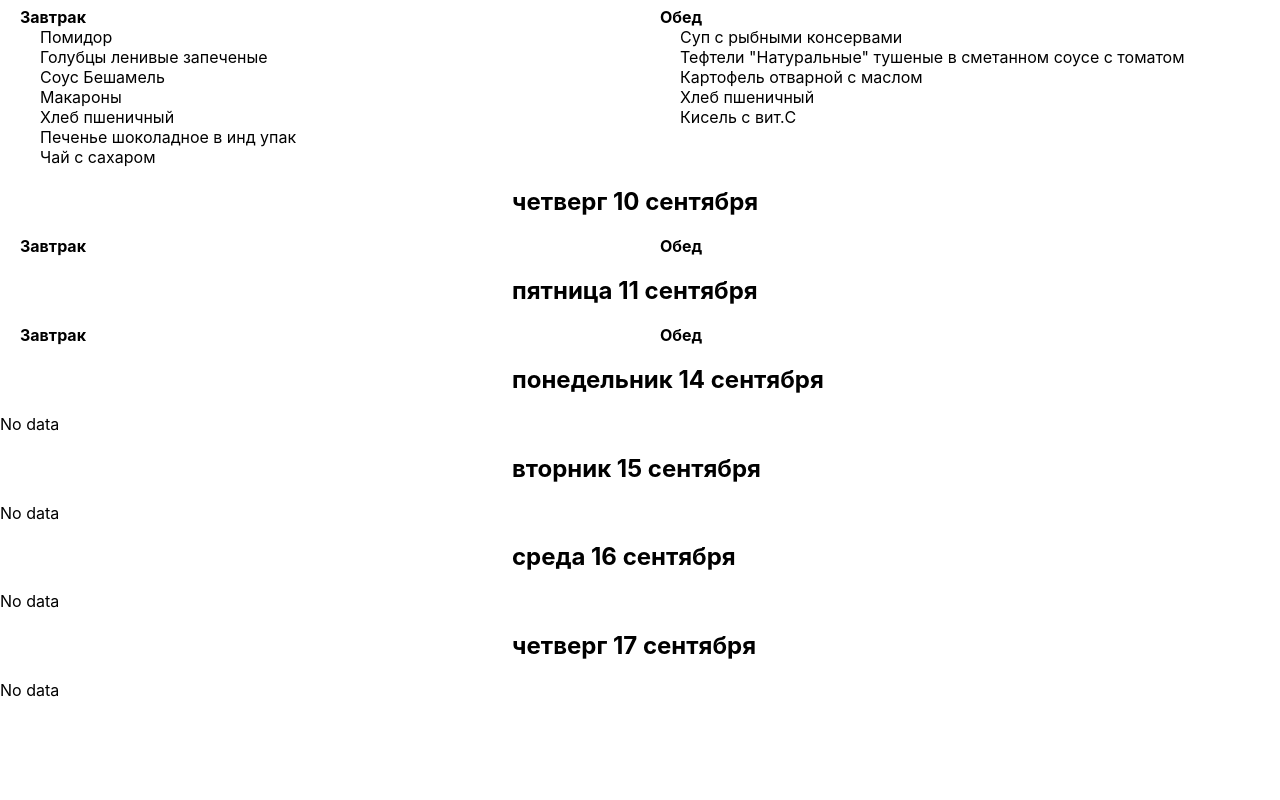
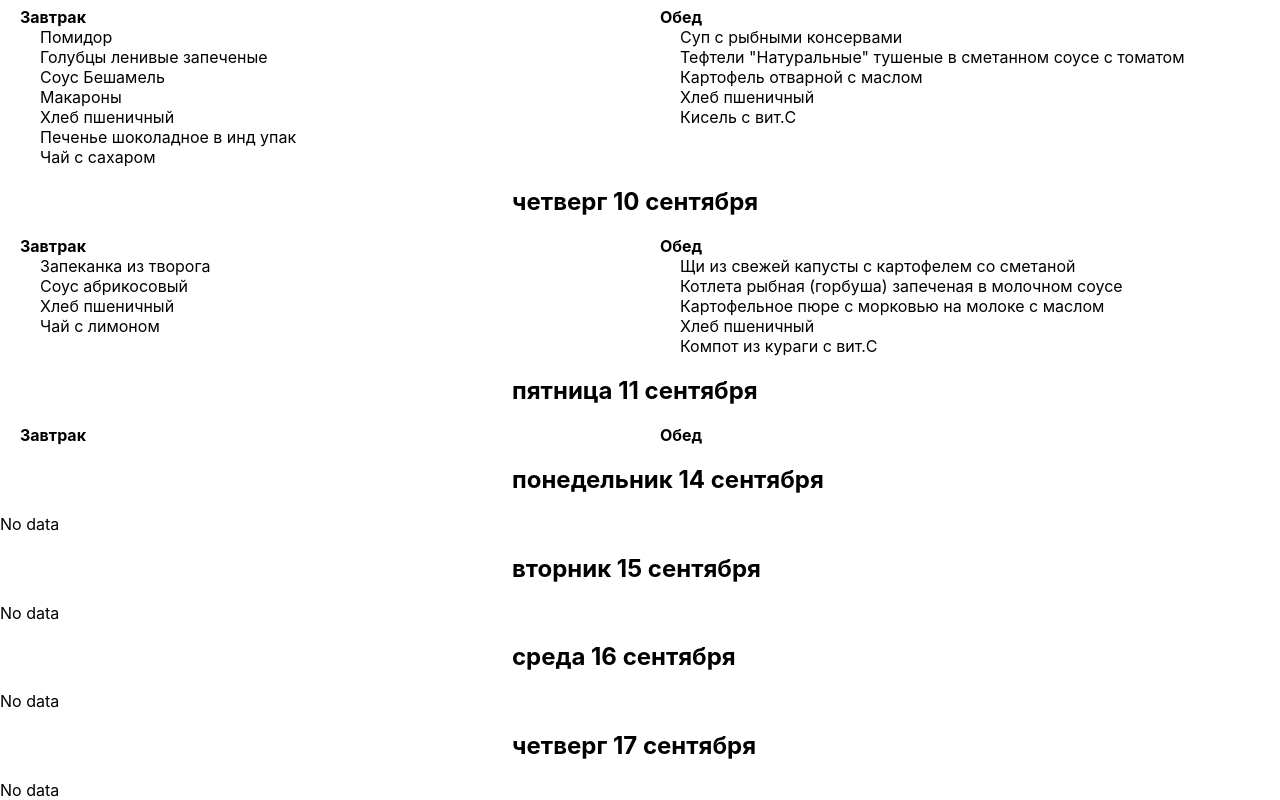
Before and after one commit to mn-app/school, a React (Create React App) app: page / in a window 1280 px wide. Shown: the part 648-1448 px from the top of the page. Before the commit the page ends 1348 px from the top, so only its background shows below. Built offline with nearby package versions, Linux system fonts and the light colour scheme.

Commit message:
2week4day

```diff
--- a/src/menu.js
+++ b/src/menu.js
@@ -69,7 +69,16 @@ const MENU = {
 			'Кисель с вит.C'
 		]
 	},
-	14: { breakfast: [], lunch: [] },
+	14: {
+		breakfast: ['Запеканка из творога', 'Соус абрикосовый', 'Хлеб пшеничный', 'Чай с лимоном'],
+		lunch: [
+			'Щи из свежей капусты с картофелем со сметаной',
+			'Котлета рыбная (горбуша) запеченая в молочном соусе',
+			'Картофельное пюре с морковью на молоке с маслом',
+			'Хлеб пшеничный',
+			'Компот из кураги с вит.C'
+		]
+	},
 	15: { breakfast: [], lunch: [] }
 };
 
```
